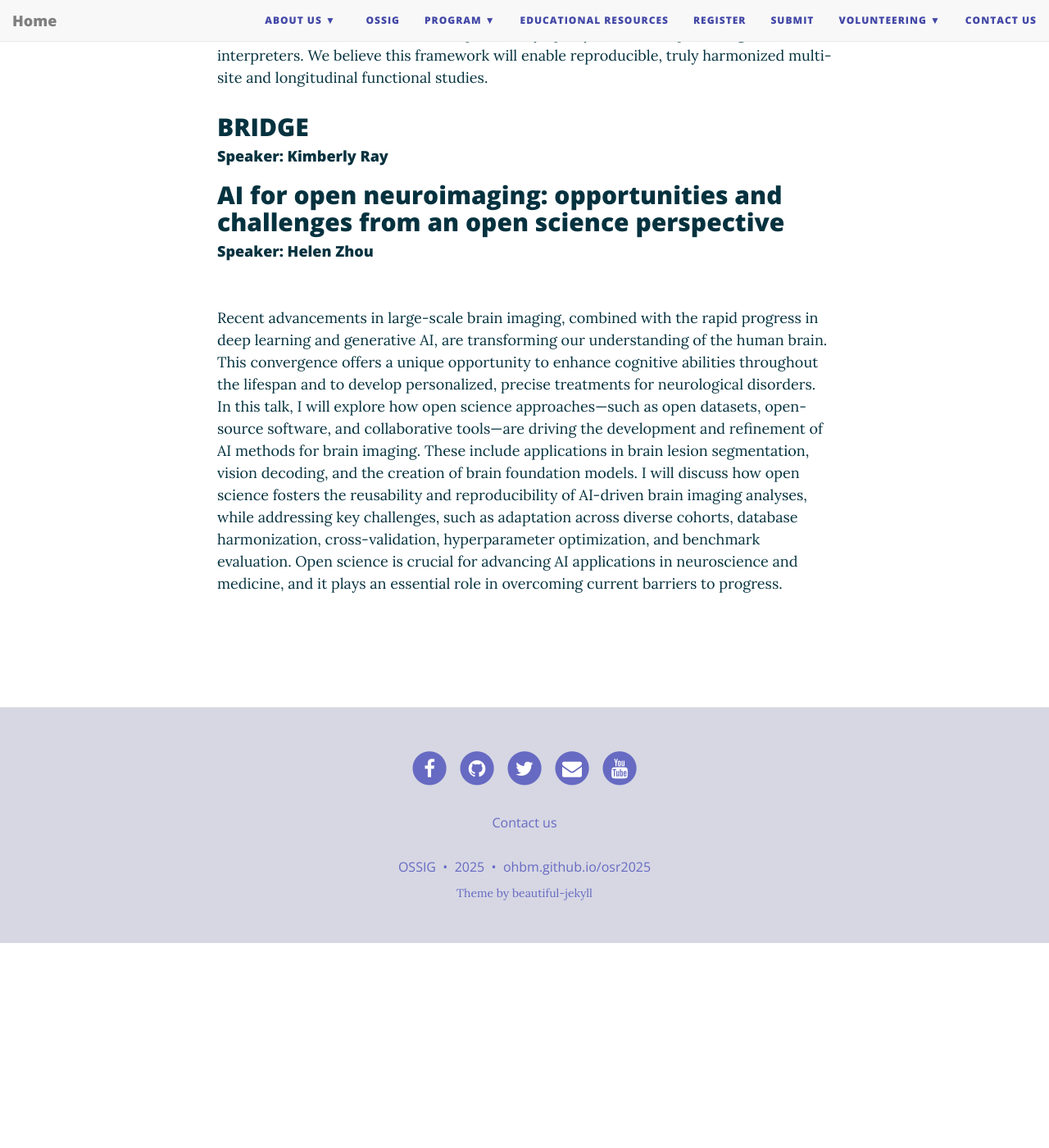
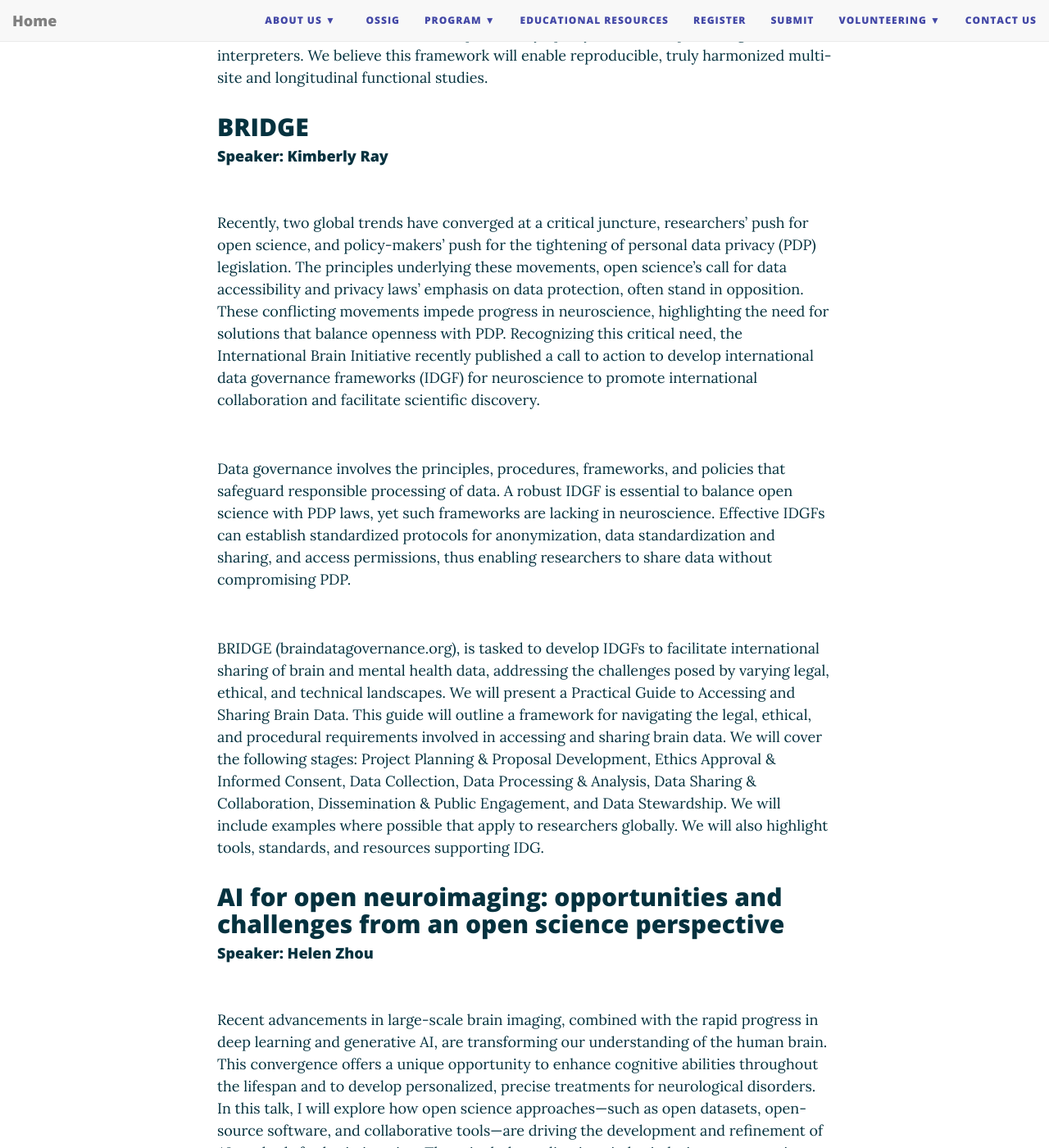
Before and after one commit to ohbm/osr2025, a Jekyll site: the page built from symposium.md, in a window 1280 px wide and 1400 px high, scrolled down 2347 px. Shown: the whole window at 82% size. Built offline with Jekyll 4.4.1, drawn with Linux system fonts in a browser that asks for light colours; nearby versions of some CDN libraries; before the commit the page ends 3497 px from its top, so only the background shows below that; some of the changed text lies outside the part shown.

Commit message:
Update symposium info

```diff
--- a/symposium.md
+++ b/symposium.md
@@ -40,7 +40,11 @@
 ## BRIDGE
 #### Speaker: Kimberly Ray
 
+<br>Recently, two global trends have converged at a critical juncture, researchers’ push for open science, and policy-makers’ push for the tightening of personal data privacy (PDP) legislation. The principles underlying these movements, open science’s call for data accessibility and privacy laws’ emphasis on data protection, often stand in opposition. These conflicting movements impede progress in neuroscience, highlighting the need for solutions that balance openness with PDP. Recognizing this critical need, the International Brain Initiative recently published a call to action to develop international data governance frameworks (IDGF) for neuroscience to promote international collaboration and facilitate scientific discovery.<br>
 
+<br>Data governance involves the principles, procedures, frameworks, and policies that safeguard responsible processing of data. A robust IDGF is essential to balance open science with PDP laws, yet such frameworks are lacking in neuroscience. Effective IDGFs can establish standardized protocols for anonymization, data standardization and sharing, and access permissions, thus enabling researchers to share data without compromising PDP.<br>
+
+<br>BRIDGE (braindatagovernance.org), is tasked to develop IDGFs to facilitate international sharing of brain and mental health data, addressing the challenges posed by varying legal, ethical, and technical landscapes. We will present a Practical Guide to Accessing and Sharing Brain Data. This guide will outline a framework for navigating the legal, ethical, and procedural requirements involved in accessing and sharing brain data. We will cover the following stages: Project Planning & Proposal Development, Ethics Approval & Informed Consent, Data Collection, Data Processing & Analysis, Data Sharing & Collaboration, Dissemination & Public Engagement, and Data Stewardship. We will include examples where possible that apply to researchers globally. We will also highlight tools, standards, and resources supporting IDG.<br>
 
 ## AI for open neuroimaging: opportunities and challenges from an open science perspective
 #### Speaker: Helen Zhou
```
Also changed, not shown: other parts of symposium.md (+1 -1 lines).
